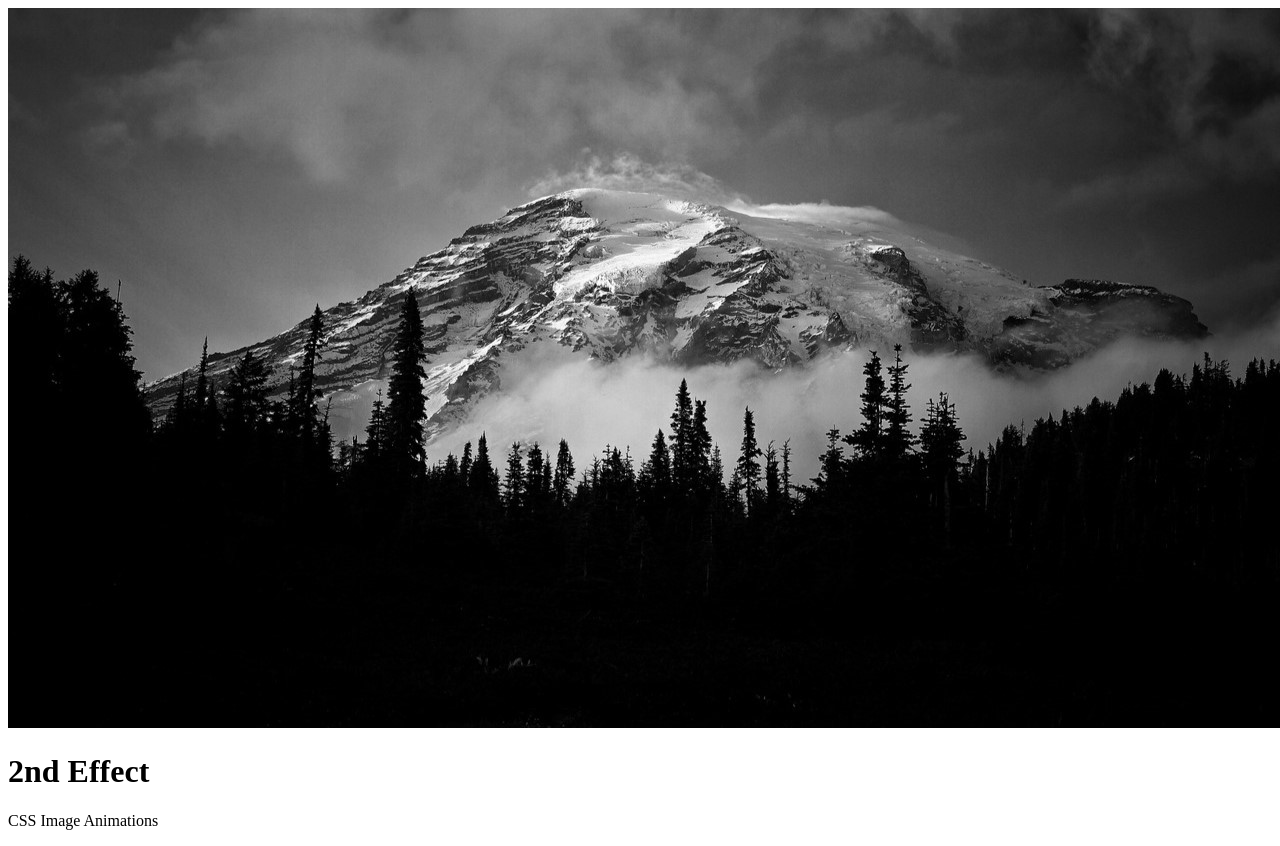
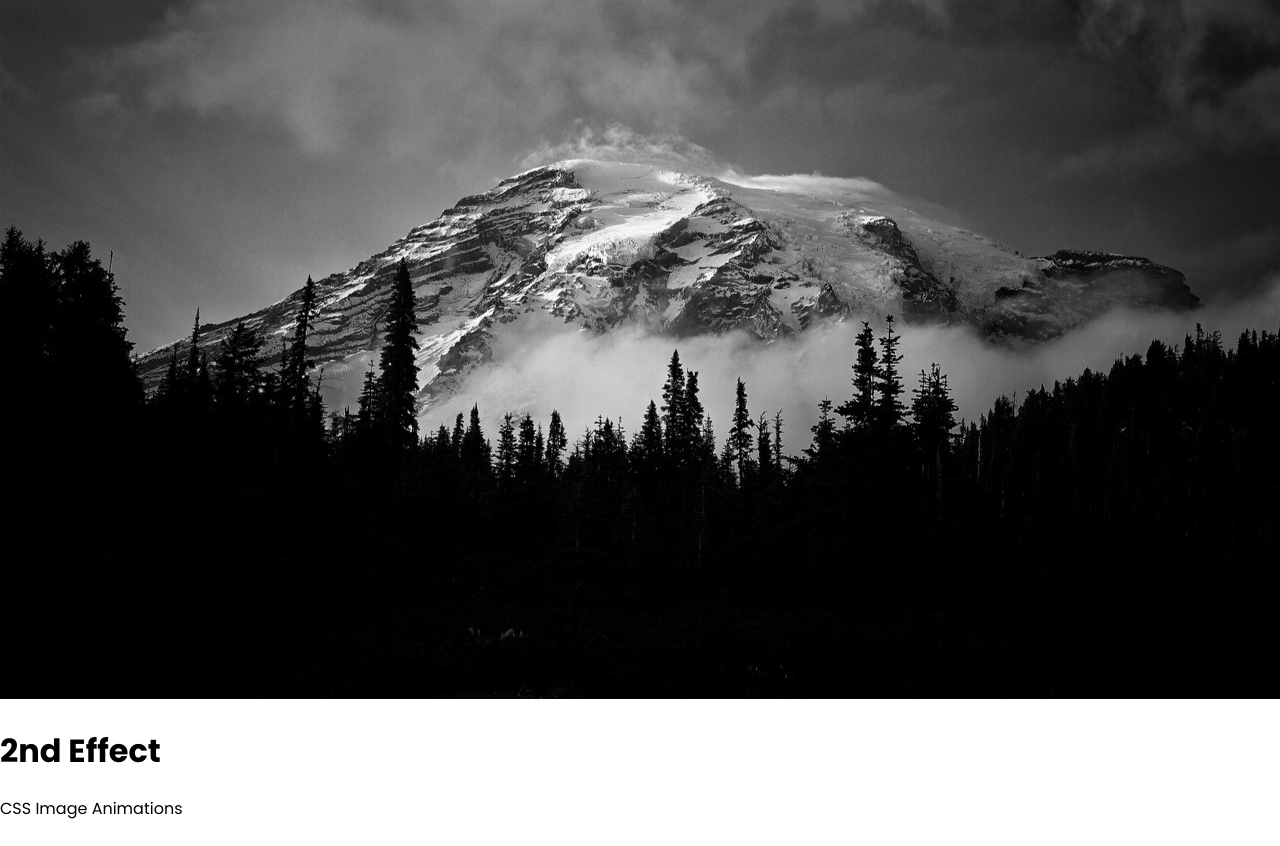
Before and after one commit to Nimira43/Image-Effects-Vol-1, a plain HTML site: page 2nd-Image-Effect/index.html in a window 1280 px wide. Drawn offline with Linux system fonts and the light colour scheme.

Commit message:
Base CSS for all projects done.

```diff
--- a/2nd-Image-Effect/style.css
+++ b/2nd-Image-Effect/style.css
@@ -1 +1,9 @@
 @import url('https://fonts.googleapis.com/css2?family=League+Spartan:wght@100..900&family=Mulish:ital,wght@0,200..1000;1,200..1000&family=Poppins:ital,wght@0,100;0,200;0,300;0,400;0,500;0,600;0,700;0,800;0,900;1,100;1,200;1,300;1,400;1,500;1,600;1,700;1,800;1,900&family=Quicksand:wght@300..700&display=swap');
+
+body {
+  height: 100vh;
+  display: flex;
+  justify-content: center;
+  align-items: center;
+  font-family: 'Poppins', sans-serif;
+}
--- a/3rd-Image-Effect/style.css
+++ b/3rd-Image-Effect/style.css
@@ -1 +1,9 @@
 @import url('https://fonts.googleapis.com/css2?family=League+Spartan:wght@100..900&family=Mulish:ital,wght@0,200..1000;1,200..1000&family=Poppins:ital,wght@0,100;0,200;0,300;0,400;0,500;0,600;0,700;0,800;0,900;1,100;1,200;1,300;1,400;1,500;1,600;1,700;1,800;1,900&family=Quicksand:wght@300..700&display=swap');
+
+body {
+  height: 100vh;
+  display: flex;
+  justify-content: center;
+  align-items: center;
+  font-family: 'Quicksand', sans-serif;
+}
--- a/4th-Image-Effect/style.css
+++ b/4th-Image-Effect/style.css
@@ -1 +1,9 @@
 @import url('https://fonts.googleapis.com/css2?family=League+Spartan:wght@100..900&family=Mulish:ital,wght@0,200..1000;1,200..1000&family=Poppins:ital,wght@0,100;0,200;0,300;0,400;0,500;0,600;0,700;0,800;0,900;1,100;1,200;1,300;1,400;1,500;1,600;1,700;1,800;1,900&family=Quicksand:wght@300..700&display=swap');
+
+body {
+  height: 100vh;
+  display: flex;
+  justify-content: center;
+  align-items: center;
+  font-family: 'League Spartan', sans-serif;
+}
```
